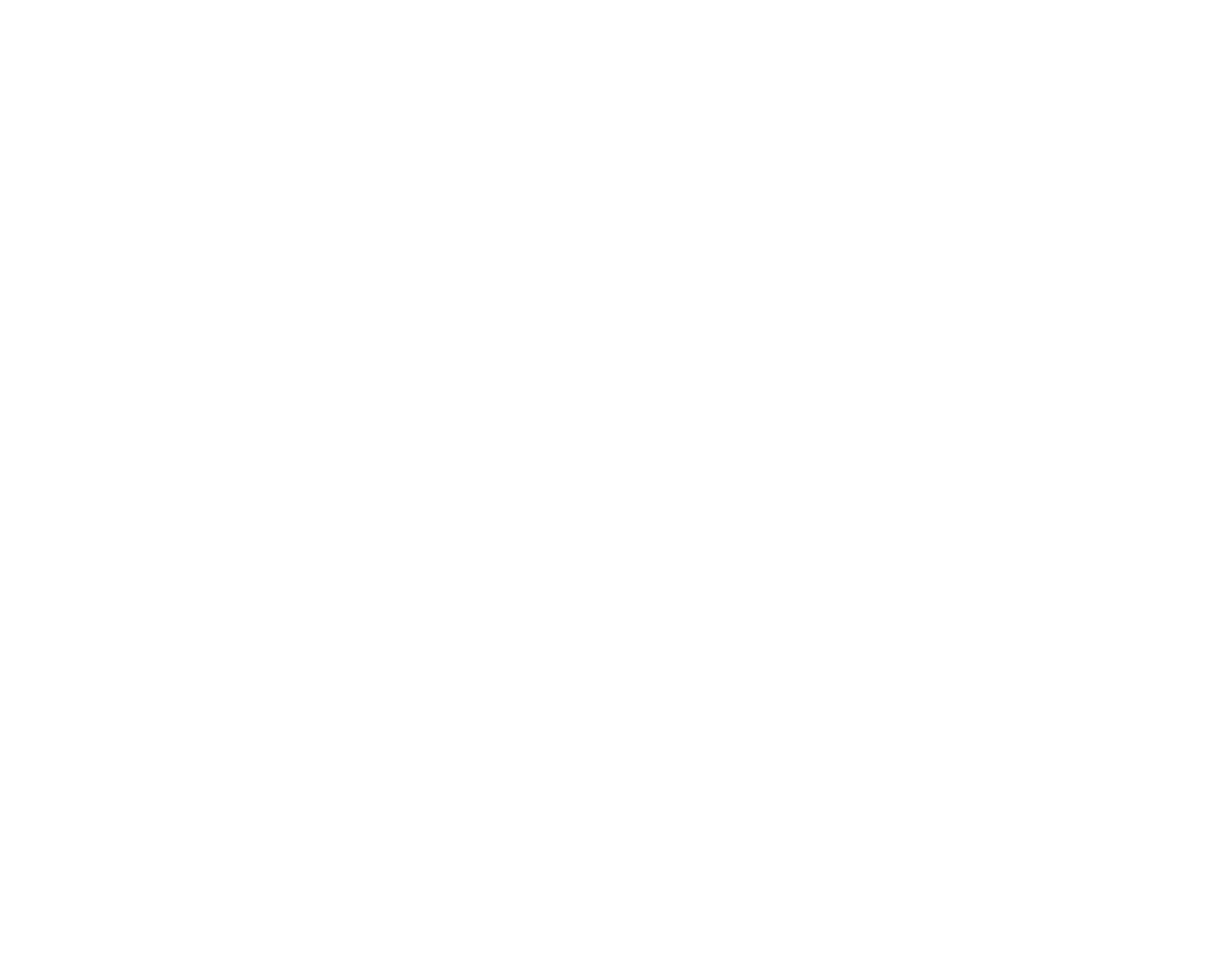
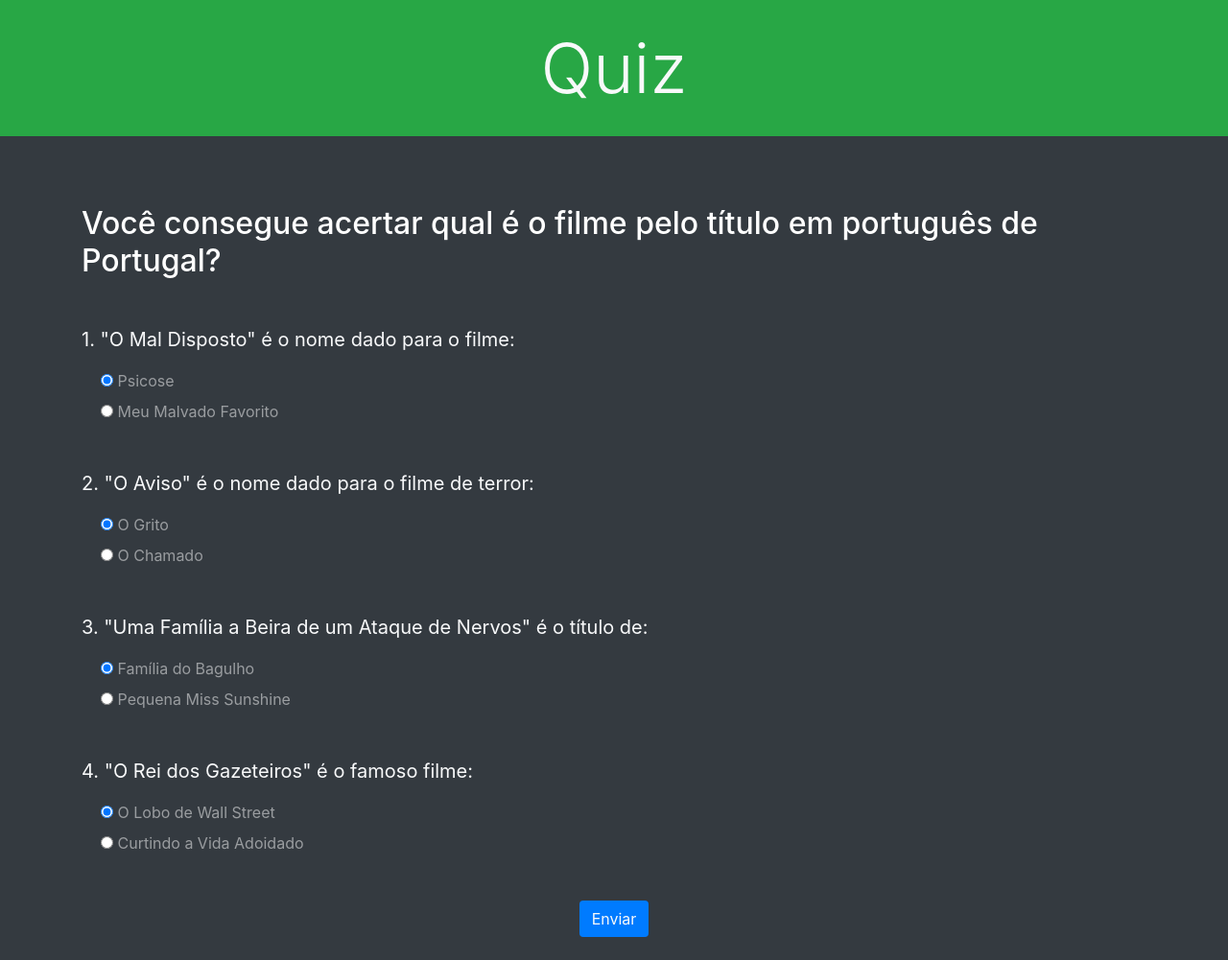
Before and after one commit to GabrielSup2/ProjetoQuizz, a plain HTML site: page index.html in a window 1280 px wide. Shown: the whole page at 96% size. Before the commit the page ends 800 px from the top, so only its background shows below. Drawn offline with nearby package versions, Linux system fonts and the light colour scheme.

Commit message:
Event listener on form Implemented

```diff
--- a/index.html
+++ b/index.html
@@ -10,6 +10,90 @@
 </head>
 <body>
 
+    <div class="intro py-1 bg-success text-center">
+      <div class="container">
+        <h2 class="text-light display-3 my-4">Quiz</h2>
+      </div>
+    </div>
+
+    <div class="quiz py-4 bg-dark">
+      <div class="container">
+        <h2 class="my-5 text-white">Você consegue acertar qual é o filme pelo título em português de Portugal?</h2>
+
+        <form class="quiz-form text-light">
+          <div class="my-5">
+            <p class="lead font-weight-normal">1. "O Mal Disposto" é o nome dado para o filme:</p>
+            <div class="form-check my-2 text-white-50">
+              <label class="form-check-label">
+                <input type="radio" name="inputQuestion1" value="A" checked>
+                Psicose
+              </label>
+            </div>
+            <div class="form-check my-2 text-white-50">
+              <label class="form-check-label">
+                <input type="radio" name="inputQuestion1" value="B">
+                Meu Malvado Favorito
+              </label>
+            </div>
+          </div>
+
+          <div class="my-5">
+            <p class="lead font-weight-normal">2. "O Aviso" é o nome dado para o filme de terror:</p>
+            <div class="form-check my-2 text-white-50">
+              <label class="form-check-label">
+                <input type="radio" name="inputQuestion2" value="A" checked>
+                O Grito
+              </label>
+            </div>
+            <div class="form-check my-2 text-white-50">
+              <label class="form-check-label">
+                <input type="radio" name="inputQuestion2" value="B">
+                O Chamado
+              </label>
+            </div>
+          </div>
+
+          <div class="my-5">
+            <p class="lead font-weight-normal">3. "Uma Família a Beira de um Ataque de Nervos" é o título de:</p>
+            <div class="form-check my-2 text-white-50">
+              <label class="form-check-label">
+                <input type="radio" name="inputQuestion3" value="A" checked>
+                Família do Bagulho
+              </label>
+            </div>
+            <div class="form-check my-2 text-white-50">
+              <label class="form-check-label">
+                <input type="radio" name="inputQuestion3" value="B">
+                Pequena Miss Sunshine
+              </label>
+            </div>
+          </div>
+
+          <div class="my-5">
+            <p class="lead font-weight-normal">4. "O Rei dos Gazeteiros" é o famoso filme:</p>
+            <div class="form-check my-2 text-white-50">
+              <label class="form-check-label">
+                <input type="radio" name="inputQuestion4" value="A" checked>
+                O Lobo de Wall Street
+              </label>
+            </div>
+            <div class="form-check my-2 text-white-50">
+              <label class="form-check-label">
+                <input type="radio" name="inputQuestion4" value="B">
+                Curtindo a Vida Adoidado
+              </label>
+            </div>
+          </div>
+
+          <div class="text-center">
+            <button class="btn bg-primary text-light">Enviar</button>
+          </div>
+        </form>
+      </div>
+    </div>
+
+    <script src="./index.js"></script>
+
 
 
 </body>
--- a/index.js
+++ b/index.js
@@ -0,0 +1,21 @@
+const form = document.querySelector('.quiz-form')
+
+const correctAnswers = ['B', 'B', 'B', 'B']
+
+form.addEventListener('submit', event => {
+  event.preventDefault()
+
+  let score = 0
+  const userAnswers = [
+    form.inputQuestion1.value,
+    form.inputQuestion2.value,
+    form.inputQuestion3.value,
+    form.inputQuestion4.value
+  ]
+
+  userAnswers.forEach((userAnswer, index) => {
+    if (userAnswer === correctAnswers[index]) {
+      score += 25
+    }
+  })
+})
```
